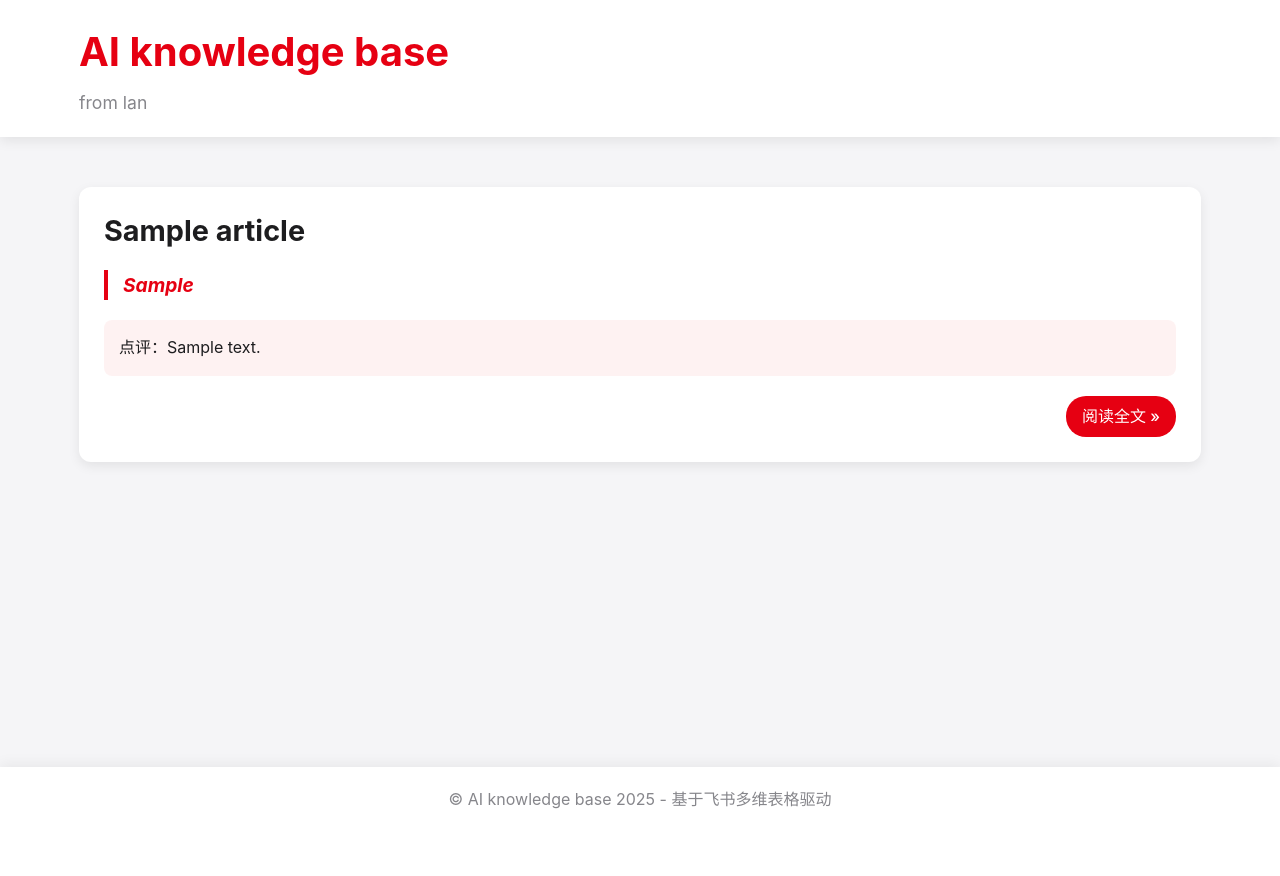
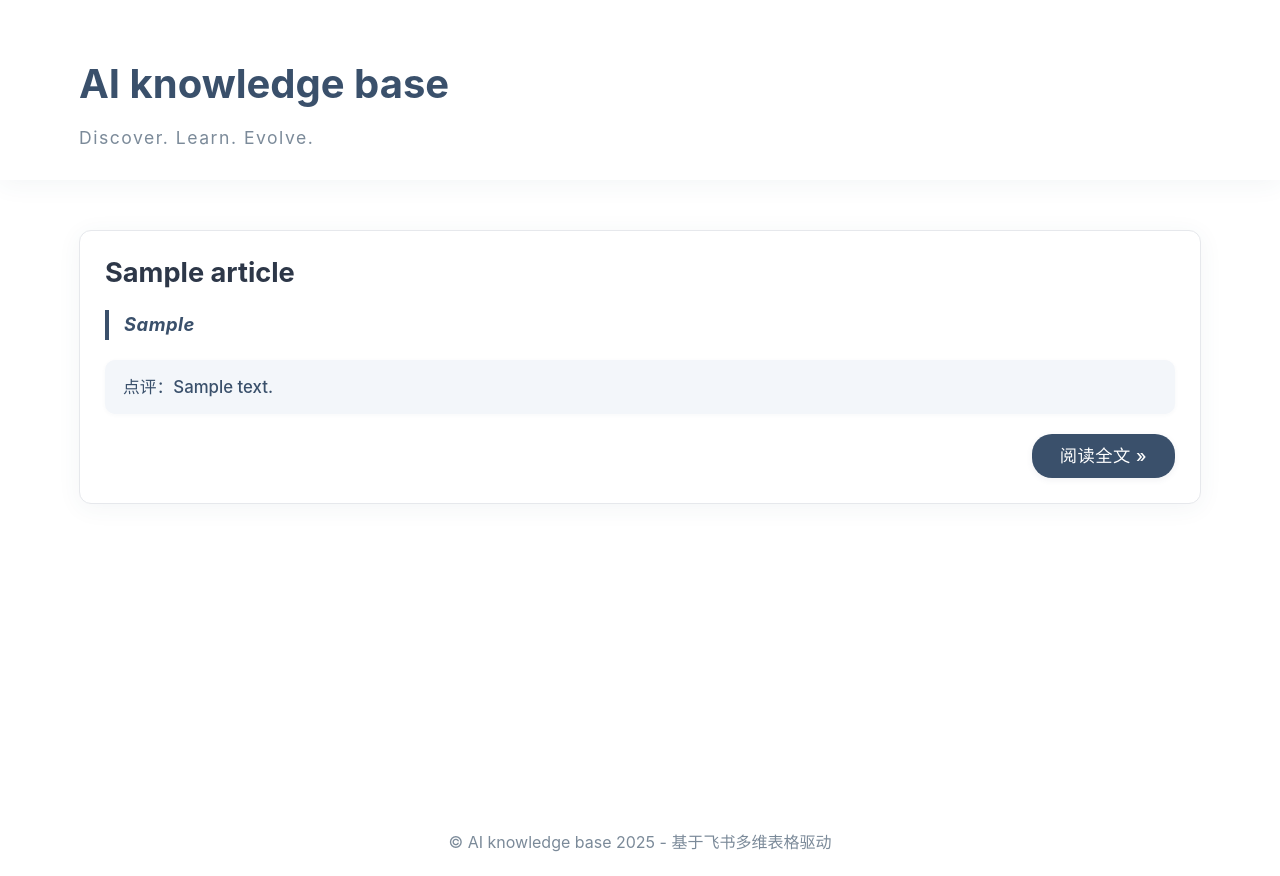
Before and after one commit to lan1177/articles_collection, a Flask app: template templates/index.html in a window 1280 px wide. Before the commit the page ends 809 px from the top, so only its background shows below. Run offline with Flask 3, Linux system fonts and the light colour scheme; the template is opened without the code that fills it: most values are stand-ins (such as "Sample title", 1, 10 or a date in 2020).

Commit message:
feat: 优化飞书内容清洗与详情页排版，提升阅读体验

```diff
--- a/static/css/style.css
+++ b/static/css/style.css
@@ -1,14 +1,14 @@
 /* 基础样式 */
 :root {
-    --primary-color: #e60012; /* 中国红 */
-    --secondary-color: #333333;
-    --background-color: #f5f5f7; /* 苹果风格背景色 */
-    --text-color: #1d1d1f;
-    --light-gray: #86868b;
-    --border-color: #d2d2d7;
-    --card-bg: #ffffff;
-    --shadow: 0 4px 12px rgba(0, 0, 0, 0.08);
-    --transition: all 0.3s ease;
+    --primary-color: #3a506b; /* 高级灰蓝 */
+    --secondary-color: #7b8a99; /* 浅灰蓝 */
+    --background-color: #fff; /* 白色背景 */
+    --text-color: #232a34; /* 深灰文字 */
+    --light-gray: #b0b8c1; /* 低调浅灰 */
+    --border-color: #e6e8ec; /* 极浅灰边框 */
+    --card-bg: #fff; /* 卡片白色 */
+    --shadow: 0 4px 24px rgba(58, 80, 107, 0.06);
+    --transition: all 0.3s cubic-bezier(.4,0,.2,1);
 }
 
 * {
@@ -38,12 +38,12 @@ a {
 }
 
 a:hover {
-    color: #b30000;
+    color: #5bc0eb;
 }
 
 /* 头部样式 */
 header {
-    background-color: var(--card-bg);
+    background-color: var(--background-color);
     padding: 20px 0;
     box-shadow: var(--shadow);
     margin-bottom: 30px;
@@ -60,7 +60,7 @@ header {
 }
 
 .site-description {
-    color: var(--light-gray);
+    color: var(--secondary-color);
     font-size: 1.1rem;
 }
 
@@ -78,6 +78,8 @@ main {
     margin-bottom: 30px;
     box-shadow: var(--shadow);
     transition: var(--transition);
+    color: var(--text-color);
+    border: 1px solid var(--border-color);
 }
 
 .article-card:hover {
@@ -86,17 +88,16 @@ main {
 }
 
 .article-title {
-    font-size: 1.8rem;
-    margin-bottom: 15px;
-    line-height: 1.3;
+    font-size: 1.7rem;
+    margin-bottom: 12px;
+    line-height: 1.25;
+    font-weight: 700;
+    color: #2d3748;
 }
 
 .article-title a {
-    color: var(--text-color);
-}
-
-.article-title a:hover {
-    color: var(--primary-color);
+    color: #2d3748;
+    font-weight: 700;
 }
 
 .golden-sentence {
@@ -106,21 +107,30 @@ main {
 }
 
 .golden-sentence blockquote {
-    font-size: 1.2rem;
-    color: var(--primary-color);
+    font-size: 1.15rem;
+    color: #3a506b;
     font-style: italic;
+    font-weight: 600;
+    letter-spacing: 0.5px;
 }
 
 .comment {
-    margin: 15px 0;
-    padding: 15px;
-    background-color: rgba(230, 0, 18, 0.05);
-    border-radius: 8px;
+    margin: 12px 0;
+    padding: 14px 18px;
+    background-color: #f3f6fa;
+    border-radius: 10px;
+    color: #3a506b;
+    font-size: 1.05rem;
+    font-weight: 500;
+    box-shadow: 0 1px 4px rgba(58,80,107,0.04);
 }
 
 .article-preview {
-    margin: 15px 0;
-    color: var(--secondary-color);
+    margin: 12px 0;
+    color: #6e7a8a;
+    font-size: 1.05rem;
+    font-weight: 400;
+    line-height: 1.7;
 }
 
 .read-more {
@@ -130,17 +140,32 @@ main {
 
 .read-more a {
     display: inline-block;
-    padding: 8px 16px;
+    padding: 8px 28px;
     background-color: var(--primary-color);
-    color: white;
+    color: #fff;
     border-radius: 20px;
     font-weight: 500;
-    transition: var(--transition);
+    font-size: 1.08rem;
+    letter-spacing: 0.5px;
+    box-shadow: 0 2px 6px rgba(58, 80, 107, 0.08);
+    transition: background 0.18s, color 0.18s, box-shadow 0.18s, transform 0.13s;
+    border: none;
+    outline: none;
 }
 
-.read-more a:hover {
-    background-color: #b30000;
-    transform: translateX(5px);
+.read-more a:hover, .read-more a:focus {
+    background-color: #506680;
+    color: #fff;
+    box-shadow: 0 4px 16px rgba(58, 80, 107, 0.13);
+    transform: translateY(-1px) scale(1.03);
+    text-decoration: none;
+}
+
+.read-more a:active {
+    background-color: #3a506b;
+    color: #fff;
+    box-shadow: 0 2px 6px rgba(58, 80, 107, 0.08);
+    transform: scale(0.98);
 }
 
 /* 文章详情页 */
@@ -149,6 +174,8 @@ main {
     border-radius: 12px;
     padding: 30px;
     box-shadow: var(--shadow);
+    color: var(--text-color);
+    border: 1px solid var(--border-color);
 }
 
 .article-detail .article-title {
@@ -176,7 +203,7 @@ main {
 .back-to-home a {
     display: inline-block;
     padding: 8px 16px;
-    background-color: var(--background-color);
+    background-color: #f6f8fa;
     color: var(--text-color);
     border-radius: 20px;
     font-weight: 500;
@@ -185,7 +212,7 @@ main {
 
 .back-to-home a:hover {
     background-color: var(--primary-color);
-    color: white;
+    color: #fff;
 }
 
 /* 错误页面 */
@@ -220,11 +247,11 @@ main {
 
 /* 页脚 */
 footer {
-    background-color: var(--card-bg);
+    background: none;
     padding: 20px 0;
     text-align: center;
-    color: var(--light-gray);
-    box-shadow: 0 -4px 12px rgba(0, 0, 0, 0.05);
+    color: var(--secondary-color);
+    box-shadow: none;
 }
 
 /* 返回顶部按钮 */
@@ -236,7 +263,7 @@ footer {
     height: 50px;
     border-radius: 50%;
     background-color: var(--primary-color);
-    color: white;
+    color: #fff;
     border: none;
     font-size: 24px;
     cursor: pointer;
@@ -246,7 +273,7 @@ footer {
     opacity: 0;
     transform: translateY(20px);
     transition: var(--transition);
-    box-shadow: 0 4px 12px rgba(230, 0, 18, 0.3);
+    box-shadow: 0 2px 8px rgba(58, 80, 107, 0.10);
     z-index: 1000;
 }
 
@@ -256,8 +283,8 @@ footer {
 }
 
 .back-to-top:hover {
-    background-color: #b30000;
-    transform: translateY(-5px);
+    background-color: #5bc0eb;
+    color: #232a34;
 }
 
 /* 文章卡片初始状态（用于动画） */
--- a/templates/base.html
+++ b/templates/base.html
@@ -10,8 +10,8 @@
 <body>
     <header>
         <div class="container">
-            <h1 class="site-title"><a href="{{ url_for('index') }}">AI knowledge base</a></h1>
-            <p class="site-description">from lan</p>
+            <h1 class="site-title" style="margin-top:32px;"><a href="{{ url_for('index') }}">AI knowledge base</a></h1>
+            <div style="font-size:1.1rem;font-weight:400;color:#7b8a99;letter-spacing:1.5px;margin-top:8px;margin-bottom:8px;">Discover. Learn. Evolve.</div>
         </div>
     </header>
 
```
Also changed, not shown: feishu_api.py (+24 -6 lines), templates/detail.html (+8 -3 lines), readme.md.
